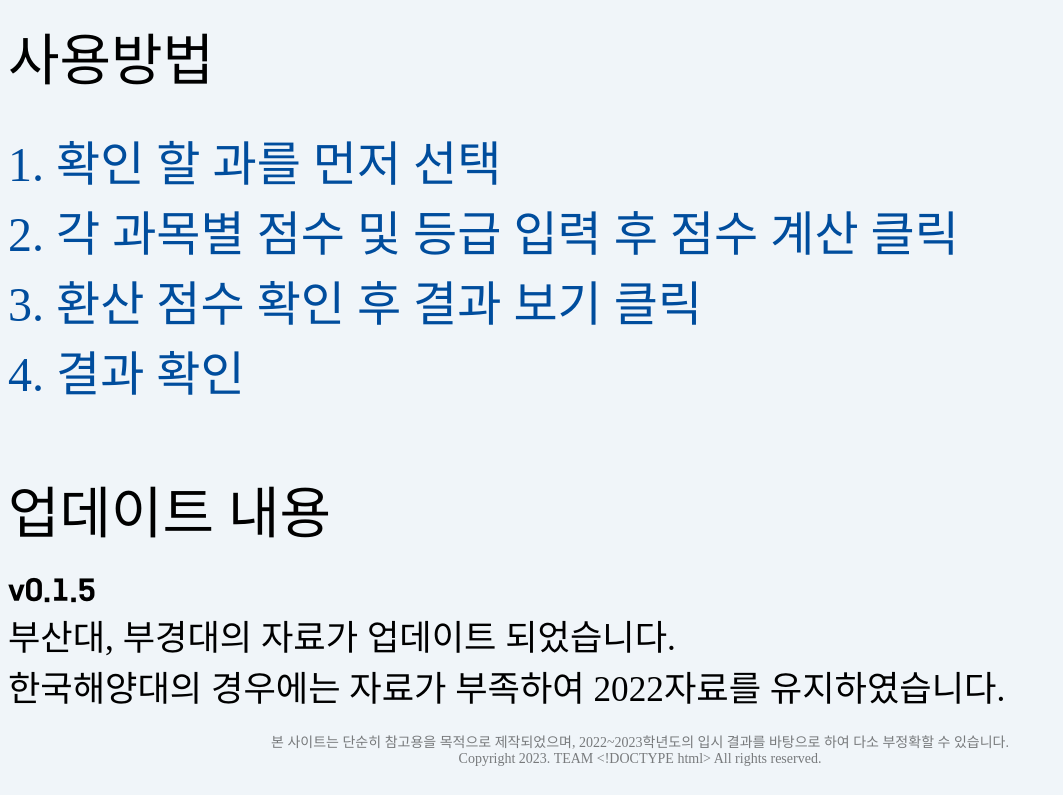
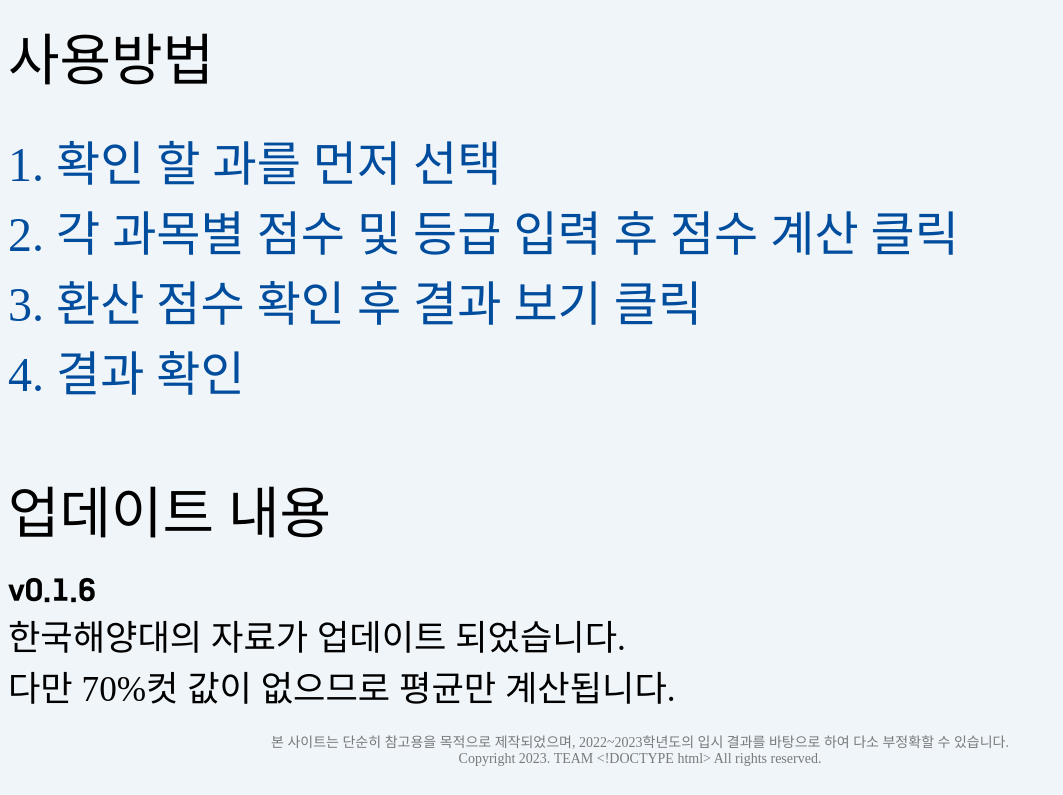
Before and after one commit to nanowater/change_score_calculator, a plain HTML site: page index.html in a window 1280 px wide. Shown: the part 474-1269 px from the top of the page, without its empty margins (0-1063 px from the left). Drawn offline with Linux system fonts and the light colour scheme; a web font is replaced by a local one.

Commit message:
Add files via upload

```diff
--- a/Univ_list_view.js
+++ b/Univ_list_view.js
@@ -4,7 +4,7 @@ function load_Univ_list() {
   const arr = [
     ["부산대(23)", "https://almini718.github.io/change_score_calculator/Busan_Univ/Busan.html"],
     ["부경대(23)", "https://almini718.github.io/change_score_calculator/Pukyong_Univ/Pukyong.html"],
-    ["한국해양대(22)", "https://almini718.github.io/change_score_calculator/Korea_Maritime&Ocean_Univ/Korea_M&O.html"],
+    ["한국해양대(23)", "https://almini718.github.io/change_score_calculator/Korea_Maritime&Ocean_Univ/Korea_M&O.html"],
   ];
   arr.sort();
   const menuList = document.querySelector(".menu");
--- a/index.html
+++ b/index.html
@@ -46,8 +46,8 @@
       4. 결과 확인
     </p>
     <p class="updatelog">업데이트 내용</p>
-    <a class="updatever"> v0.1.5<br /> </a>
-    <a class="updatelog_s"> 부산대, 부경대의 자료가 업데이트 되었습니다.<br />한국해양대의 경우에는 자료가 부족하여 2022자료를 유지하였습니다.</a>
+    <a class="updatever"> v0.1.6<br /> </a>
+    <a class="updatelog_s"> 한국해양대의 자료가 업데이트 되었습니다.<br />다만 70%컷 값이 없으므로 평균만 계산됩니다.</a>
     <footer>
       <p>
         본 사이트는 단순히 참고용을 목적으로 제작되었으며, 2022~2023학년도의 입시 결과를 바탕으로 하여 다소 부정확할 수 있습니다. <br />
```
Also changed, not shown: Korea_Maritime&Ocean_Univ/Korea_M&O.html (+3 -0 lines).
